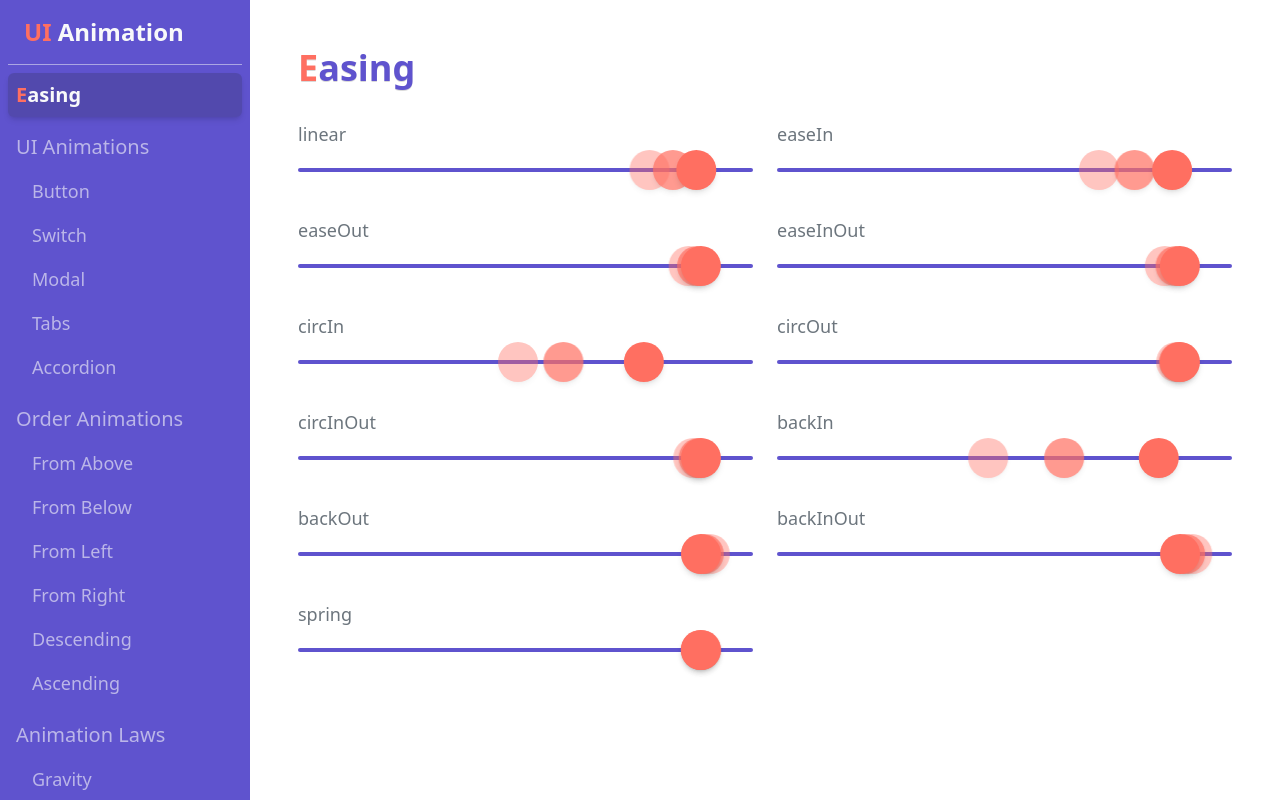
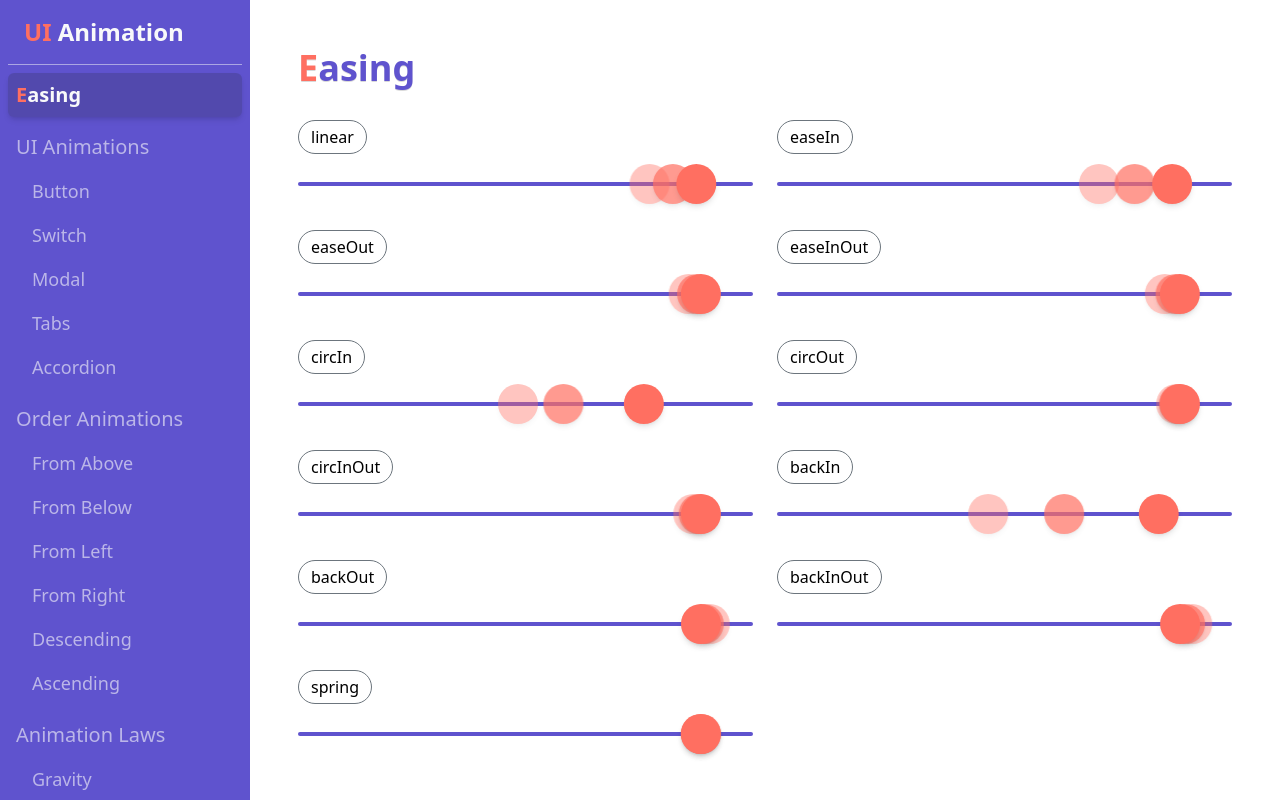
Before and after one commit to i-X-ce/ui-animation-demo, a React (Vite) app: page / in a window 1280 px wide. Built offline with nearby package versions, Linux system fonts and the light colour scheme.

Commit message:
✨ ItemNameChipを追加

```diff
--- a/src/components/EasingItem.tsx
+++ b/src/components/EasingItem.tsx
@@ -1,6 +1,7 @@
 import clsx from "clsx";
 import { motion, type AnimationGeneratorType, type Easing } from "motion/react";
 import React from "react";
+import ItemNameChip from "./ItemNameChip";
 
 const DURATION = 1.5;
 
@@ -28,10 +29,8 @@ function EasingItem({
 
   return (
     <div>
-      <h3 className="text-lg text-text-secondary">
-        {(type as string) || (ease as string)}
-      </h3>
-      <motion.div layout className="relative flex  items-center py-5">
+      <ItemNameChip>{(type as string) || (ease as string)}</ItemNameChip>
+      <motion.div layout className="relative flex items-center py-5 mt-2">
         <div className="h-1 w-full bg-primary rounded-full" />
         {Array.from({ length: 3 }).map((_, i) => (
           <motion.div
--- /dev/null
+++ b/src/components/ItemNameChip.tsx
@@ -0,0 +1,13 @@
+import React from "react";
+
+function ItemNameChip({ children }: { children: string }) {
+  return (
+    <div className="flex">
+      <h3 className="px-3 py-1 border border-text-secondary rounded-full">
+        {children}
+      </h3>
+    </div>
+  );
+}
+
+export default ItemNameChip;
```
